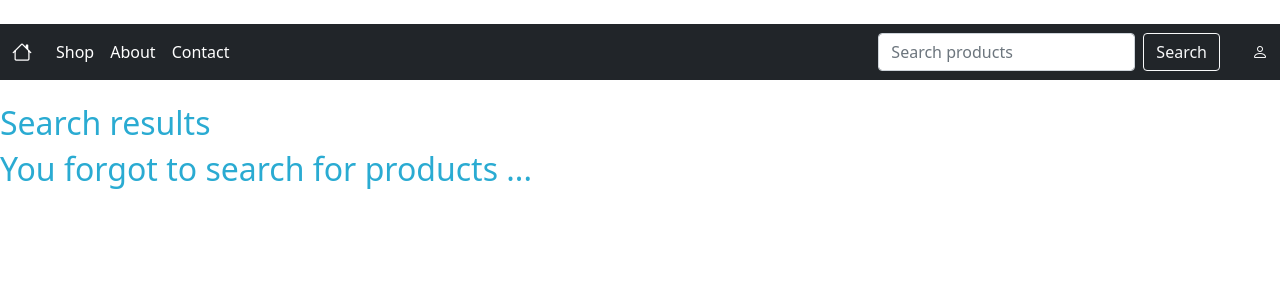
After one commit to kurawes/online_store_django_project, a Django app: page /search_results in a window 1280 px wide. The commit adds this page. Shown: the top 300 px of the page. Run offline with Django 3.2, Linux system fonts and the light colour scheme; some libraries are stand-ins or nearby versions.

Commit message:
add product search function in navbar

```diff
--- a/shop/urls.py
+++ b/shop/urls.py
@@ -12,4 +12,5 @@ urlpatterns = [
     path('product_type_list/', views.product_type_view, name='product_type_list'),
     path('product_list/', views.product_view, name='product_list'),
     path('product_detail/<int:pk>', ProductDetailView.as_view(), name='product_detail'),
+    path('search_results', views.search_results, name='search_results'),
 ]
--- a/shop/views.py
+++ b/shop/views.py
@@ -40,3 +40,12 @@ class ProductDetailView(DetailView):
     model = Product
     template_name = 'product_detail.html'
     context_object_name = 'product'
+
+
+def search_results(request):
+    if request.method == "POST":
+        searched = request.POST['searched']
+        products = Product.objects.filter(name__contains=searched)
+        return render(request, 'search_results.html', {'searched': searched, 'products': products})
+    else:
+        return render(request, 'search_results.html', {})
--- a/templates/base.html
+++ b/templates/base.html
@@ -59,8 +59,10 @@
               <a class="nav-link active" href="{% url 'contact' %}">Contact</a>
             </li>
           </ul>
-          <form class="d-flex">
-            <input class="form-control me-2" type="search" placeholder="Search" aria-label="Search">
+          <form class="d-flex" method="post" action="{% url 'search_results' %}">
+              {% csrf_token %}
+            <input class="form-control me-2" type="search" placeholder="Search products"
+                   aria-label="Search" name="searched">
             <button class="btn btn-outline-light" type="submit">Search</button>
           </form>
 
--- /dev/null
+++ b/templates/search_results.html
@@ -0,0 +1,26 @@
+{% extends 'base.html' %}
+
+
+    {% block style %}
+    {% endblock %}
+
+    {% block title %}
+       Search result
+    {% endblock %}
+
+    {% block content %}
+        <br>
+        <h2> Search results</h2>
+
+        {% if searched %}
+            <h2>You searched for {{ searched }}</h2>
+
+            {% for product in products %}
+                <a href="{% url 'product_detail' product.pk %}"> {{ product }} </a><br>
+            {% endfor %}
+
+        {% else %}
+            <h2>You forgot to search for products ...</h2>
+        {% endif %}
+
+    {% endblock %}
```
